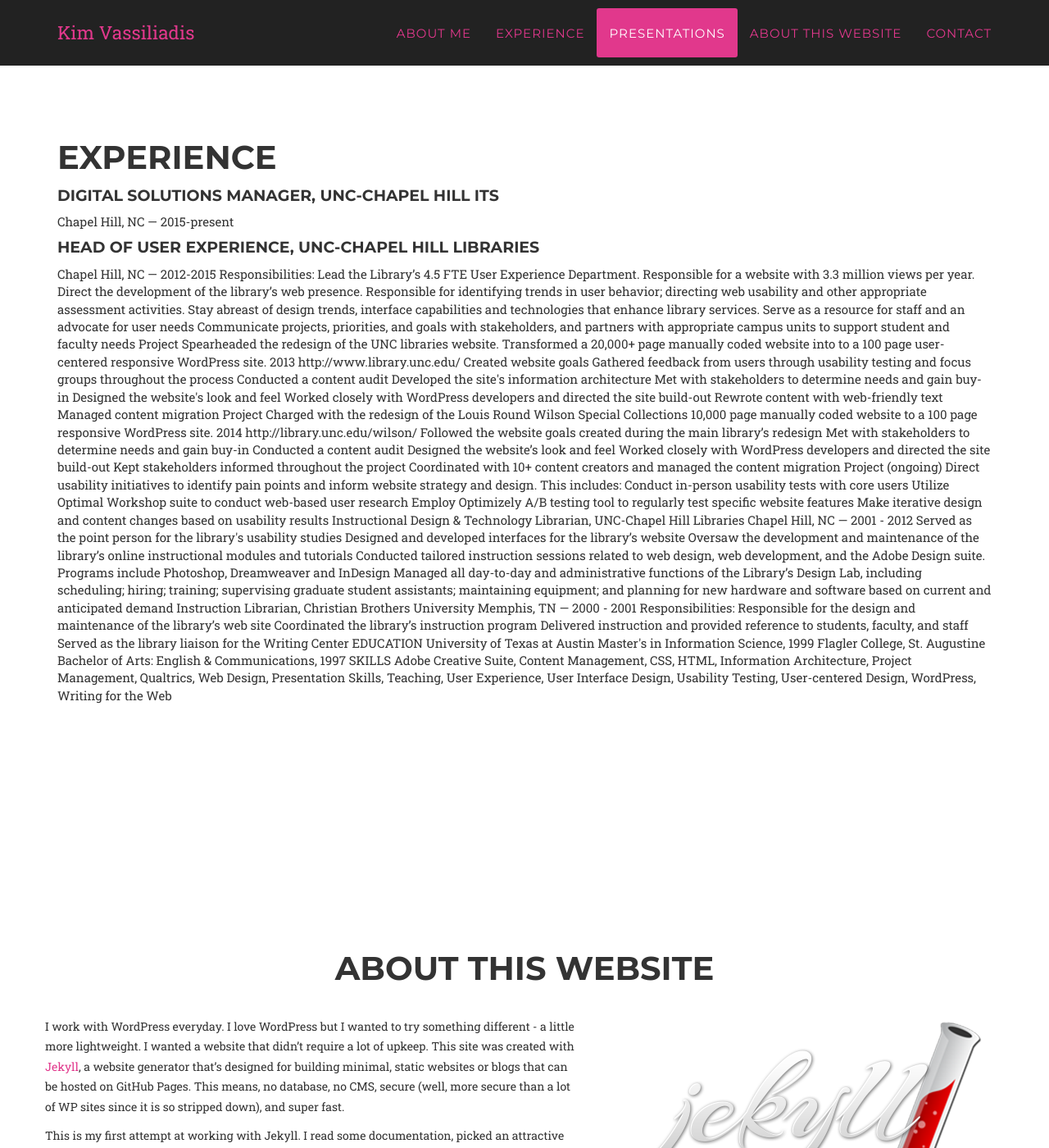
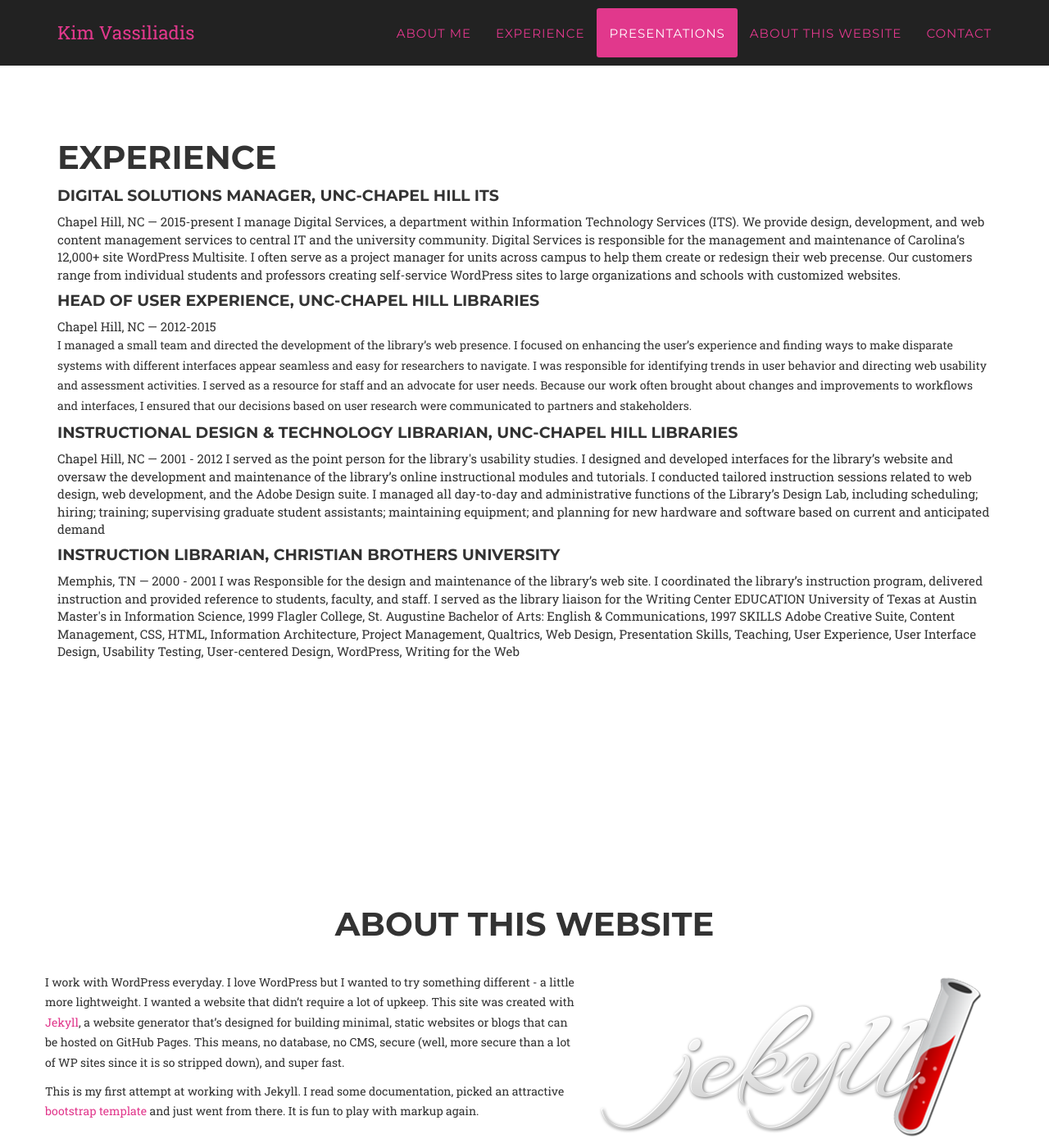
Before and after one commit to kimbrarian/jekyll, a Jekyll site: the page built from index.html, in a window 1280 px wide and 1400 px high, scrolled down 3088 px. Shown: the whole window at 82% size. Built offline with Jekyll 4.4.1, drawn with Linux system fonts in a browser that asks for light colours; some web fonts are replaced.

Commit message:
Update experience.html

```diff
--- a/_includes/experience.html
+++ b/_includes/experience.html
@@ -3,69 +3,37 @@
         <div class="container">
          <h2 class="section-heading">Experience</h2>
 
-            <h4>Digital Solutions Manager, UNC-Chapel Hill ITS</h4>
+ <h4>Digital Solutions Manager, UNC-Chapel Hill ITS</h4>
 Chapel Hill, NC — 2015-present
+I manage Digital Services, a department within Information Technology Services (ITS). We provide design, development, and web content management services to central IT and the university community.
+Digital Services is responsible for the management and maintenance of Carolina’s 12,000+ site WordPress Multisite.  I often serve as a project manager for units across campus to help them create or
+redesign their web precense.  Our customers range from individual students and professors creating self-service WordPress sites to large organizations and schools with customized websites.
 
-            <h4>Head of User Experience, UNC-Chapel Hill Libraries</h4>
+
+
+<h4>Head of User Experience, UNC-Chapel Hill Libraries</h4>
 Chapel Hill, NC — 2012-2015
 
-Responsibilities:
-Lead the Library’s 4.5 FTE User Experience Department.
-Responsible for a website with 3.3 million views per year.
-Direct the development of the library’s web presence.
-Responsible for identifying trends in user behavior; directing web usability and other appropriate assessment activities.
-Stay abreast of design trends, interface capabilities and technologies that enhance library services.
-Serve as a resource for staff and an advocate for user needs
-Communicate projects, priorities, and goals with stakeholders, and partners with appropriate campus units to support student and faculty needs
-
-Project
-Spearheaded the redesign of the UNC libraries website. Transformed a 20,000+ page manually coded website into to a 100 page user-centered responsive WordPress site. 2013
-http://www.library.unc.edu/
-Created website goals
-Gathered feedback from users through usability testing and focus groups throughout the process
-Conducted a content audit
-Developed the site's information architecture
-Met with stakeholders to determine needs and gain buy-in
-Designed the website's look and feel
-Worked closely with WordPress developers and directed the site build-out
-Rewrote content with web-friendly text
-Managed content migration
-
-Project
-Charged with the redesign of the Louis Round Wilson Special Collections 10,000 page manually coded website to a 100 page responsive WordPress site. 2014
-http://library.unc.edu/wilson/
-Followed the website goals created during the main library’s redesign
-Met with stakeholders to determine needs and gain buy-in
-Conducted a content audit
-Designed the website’s look and feel
-Worked closely with WordPress developers and directed the site build-out
-Kept stakeholders informed throughout the project
-Coordinated with 10+ content creators and managed the content migration
-
-Project (ongoing)
-Direct usability initiatives to identify pain points and inform website strategy and design. This includes:
-Conduct in-person usability tests with core users
-Utilize Optimal Workshop suite to conduct web-based user research
-Employ Optimizely A/B testing tool to regularly test specific website features
-Make iterative design and content changes based on usability results
+<p>I managed a small team and directed the development of the library’s web presence.  I focused on enhancing the user’s experience and
+finding ways to make disparate systems with different interfaces appear seamless and easy for researchers to navigate.
+I was responsible for identifying trends in user behavior and directing web usability and assessment activities. I served as
+a resource for staff and an advocate for user needs. Because our work often brought about changes and improvements to workflows and
+interfaces, I ensured that our decisions based on user research were communicated to partners and stakeholders. </p>
 
 
-Instructional Design & Technology Librarian, UNC-Chapel Hill Libraries
+<h4>Instructional Design & Technology Librarian, UNC-Chapel Hill Libraries</h4>
 Chapel Hill, NC — 2001 - 2012
-Served as the point person for the library's usability studies
-Designed and developed interfaces for the library’s website
-Oversaw the development and maintenance of the library’s online instructional modules and tutorials
-Conducted tailored instruction sessions related to web design, web development, and the Adobe Design suite.  Programs include Photoshop, Dreamweaver and InDesign
-Managed all day-to-day and administrative functions of the Library’s Design Lab, including scheduling; hiring; training; supervising graduate student assistants; maintaining equipment; and planning for new hardware and software based on current and anticipated demand
+I served as the point person for the library's usability studies. I designed and developed interfaces for the library’s website and
+oversaw the development and maintenance of the library’s online instructional modules and tutorials. I conducted tailored
+instruction sessions related to web design, web development, and the Adobe Design suite.  I managed all day-to-day and administrative
+functions of the Library’s Design Lab, including scheduling; hiring; training; supervising graduate student assistants;
+ maintaining equipment; and planning for new hardware and software based on current and anticipated demand
 
-Instruction Librarian, Christian Brothers University
+<h4>Instruction Librarian, Christian Brothers University </h4>
 Memphis, TN — 2000 - 2001
 
-Responsibilities:
-Responsible for the design and maintenance of the library’s web site
-Coordinated the library’s instruction program
-Delivered instruction and provided reference to students, faculty, and staff
-Served as the library liaison for the Writing Center
+I was Responsible for the design and maintenance of the library’s web site. I coordinated the library’s instruction program,
+delivered instruction and provided reference to students, faculty, and staff. I served as the library liaison for the Writing Center
 
 
 
```
